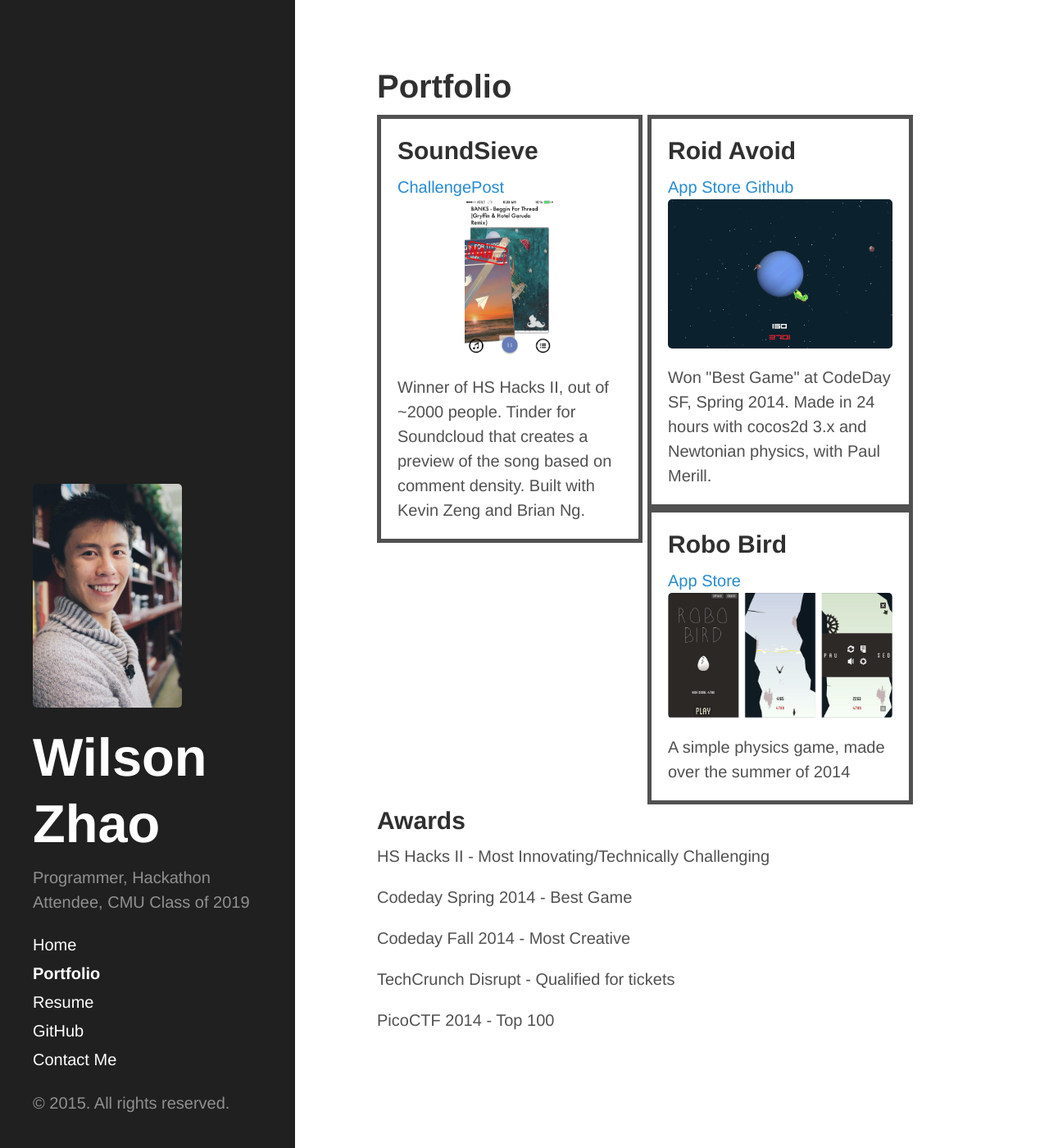
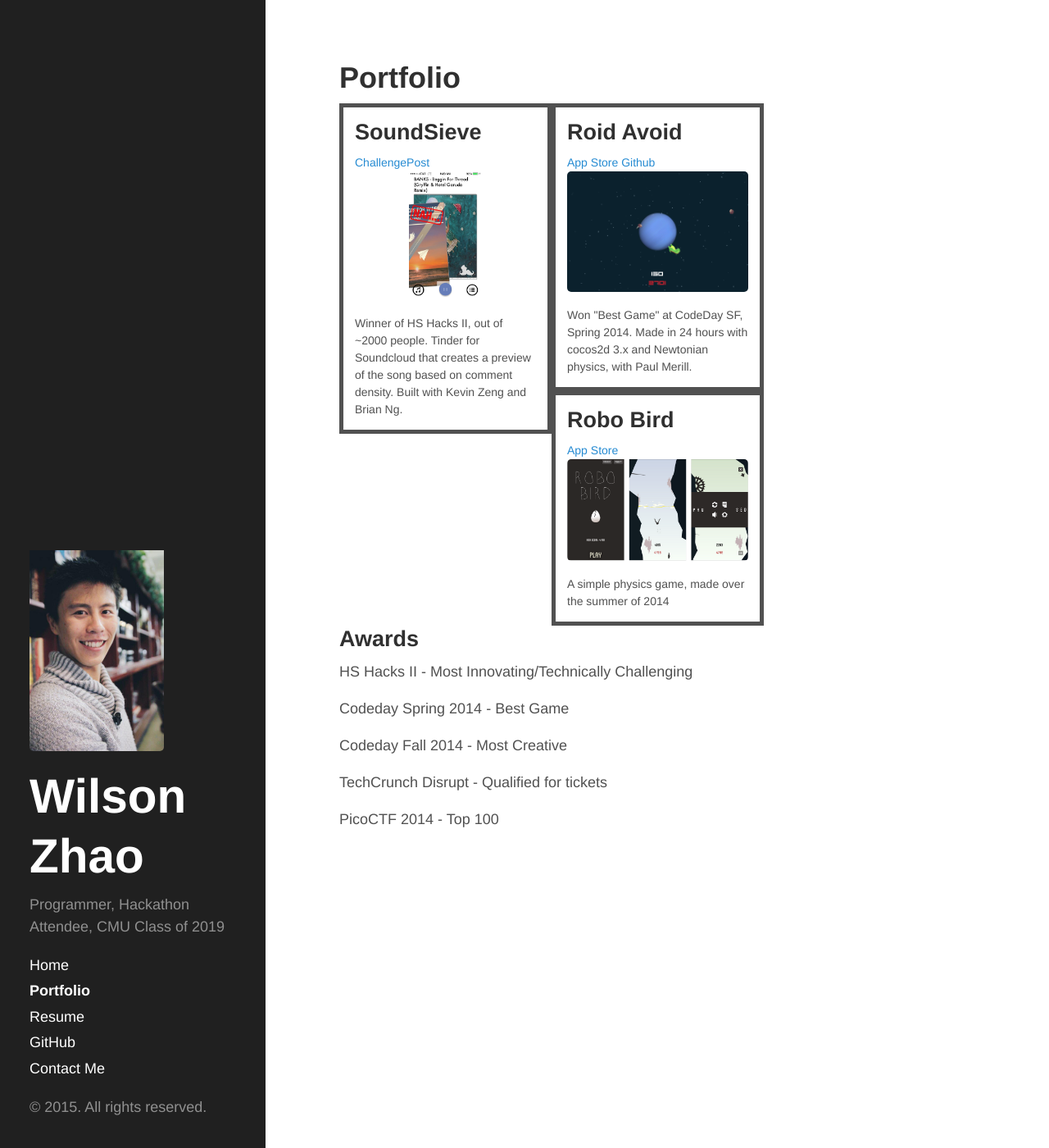
Before and after one commit to wilzh40/wilzh40.github.io_stop, a Jekyll site: the page built from about.md, in a window 1280 px wide and 1400 px high. Shown: the whole window at 82% size. Built offline with Jekyll 4.4.1, drawn with Linux system fonts in a browser that asks for light colours; some web fonts are replaced; Markdown is read by kramdown in place of the engine named in the settings.

Commit message:
various formatting changes

```diff
--- a/public/css/hyde.css
+++ b/public/css/hyde.css
@@ -41,7 +41,7 @@ html {
 }
 @media (min-width: 58em) {
   html {
-    font-size: 20px;
+    font-size: 18px;
   }
 }
 
@@ -59,6 +59,7 @@ html {
   color: rgba(255,255,255,.5);
   background-color: #202020;
 }
+
 @media (min-width: 48em) {
   .sidebar {
     position: fixed;
--- a/public/css/wilsonzhao.css
+++ b/public/css/wilsonzhao.css
@@ -12,17 +12,12 @@ a:hover {
 
 }
 
-.project {
-    width: 45%;
-    border-style: solid;
-    border-width: 5px;
-    padding: 1em;
-}
+
 
 
 
 .sidebar h1 {
-    font-family: Bebas Neue, Futura,  Helvetica, cursive;
+    font-family: Bebas Neue, Futura, Helvetica, cursive;
 }
 
 .sidebar img {
@@ -30,13 +25,39 @@ a:hover {
     max-width: 100%;
     max-height: 100%;
 }
+
+.project {
+    width: auto;
+    border-style: solid;
+    border-width: 5px;
+    padding: 1em;
+}
+
 @media (min-width: 48em) {
     .sidebar img {
         display: block;
         height: 65%;
         width: 65%;
+        padding-top: 10px;
+    }
+    .project {
+        display: block;
+        width: 45%;
+        padding: 1em;
     }
 }
+
+@media (min-width: 58em) {
+    .project {
+        width: 40%;
+        padding: 1em;
+        font-size: 14px;
+    }
+}
+
+
+
+
 
 .grid-item {
     margin-bottom: 5px;
--- a/public/js/wilsonzhao.js
+++ b/public/js/wilsonzhao.js
@@ -2,7 +2,6 @@ jQuery(window).on('load', function(){
     var $ = jQuery;
     var $container = $('#mason');
         $container.masonry({
-                      columnWidth:10,
                       gutterWidth: 0,
                       itemSelector: '.project'
                 });
```
